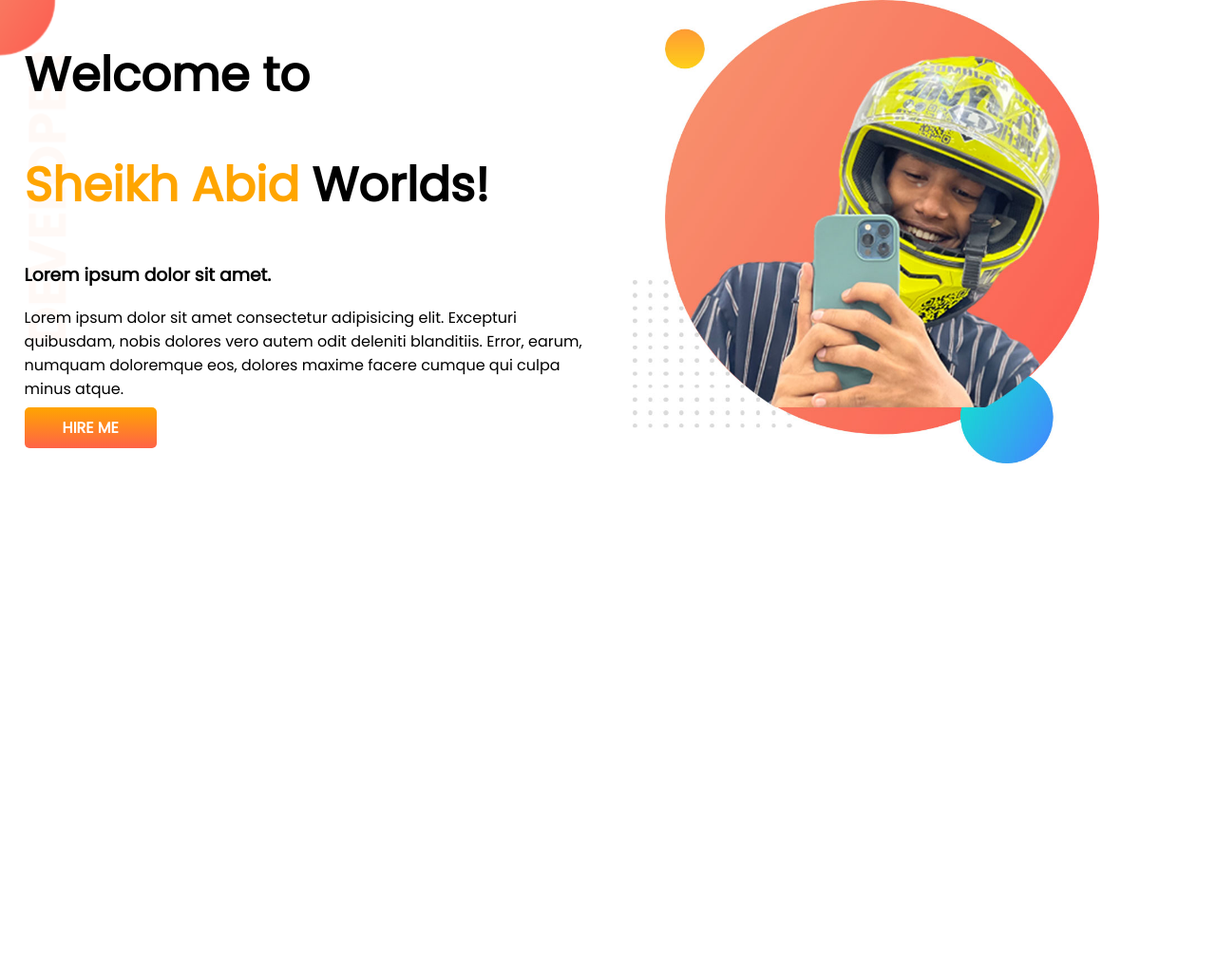
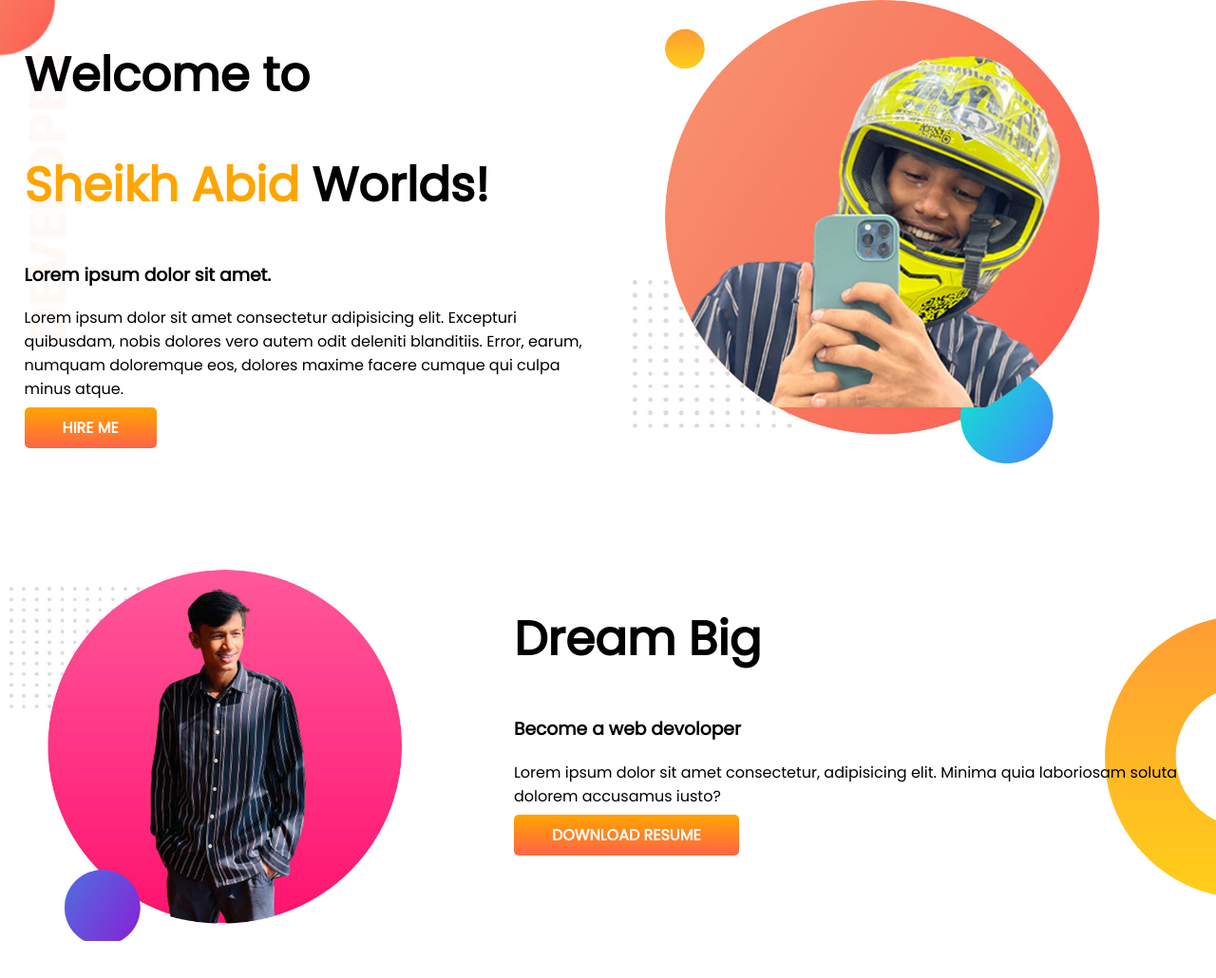
Before and after one commit to Sheikhabid168418/My-2nd-Portfolio, a plain HTML site: page index.html in a window 1280 px wide. Shown: the whole page at 95% size. Before the commit the page ends 800 px from the top, so only its background shows below. Drawn offline with Linux system fonts and the light colour scheme.

Commit message:
dream added

```diff
--- a/index.html
+++ b/index.html
@@ -23,7 +23,23 @@
         </div>
         <div class="half-width">
             <img class="bg1" src="./images/my-bg.jpg" alt="images">
+
         </div>
+    </section>
+
+    <section class="dream-big">
+        <div>
+            <img class="half-width" src="./images/my-bg2.jpg" alt="2nd images">
+        </div>
+
+        <div class="half-width" >
+            <h1>Dream Big</h1>
+            <h3>Become a web devoloper</h3>
+            <p>Lorem ipsum dolor sit amet consectetur, adipisicing elit. Minima quia laboriosam soluta dolorem accusamus iusto?</p>
+            <a class="hire-me-button" href="facebook.com" target="_blank">DOWNLOAD RESUME</a>
+        </div>
+
+
     </section>
 
 </body>
--- a/style.css
+++ b/style.css
@@ -1,6 +1,7 @@
 body{
     font-family: 'Poppins', sans-serif;
     margin: 0;
+
 }
 h1{
     font-size: 50px;
@@ -11,9 +12,10 @@ h1{
 }
 section{
     display: flex;
+    margin-bottom: 100px;
 }
 .half-width{
-    width: 50%;
+    width: 80%;
     padding-left: 2%;
 }
 .half-width img{
@@ -32,3 +34,9 @@ section{
     background-repeat: no-repeat;
 
 }
+
+.dream-big{
+    background-image: url(./images/dream-bg.png);
+    background-repeat: no-repeat;
+    background-position: right;
+}
```
